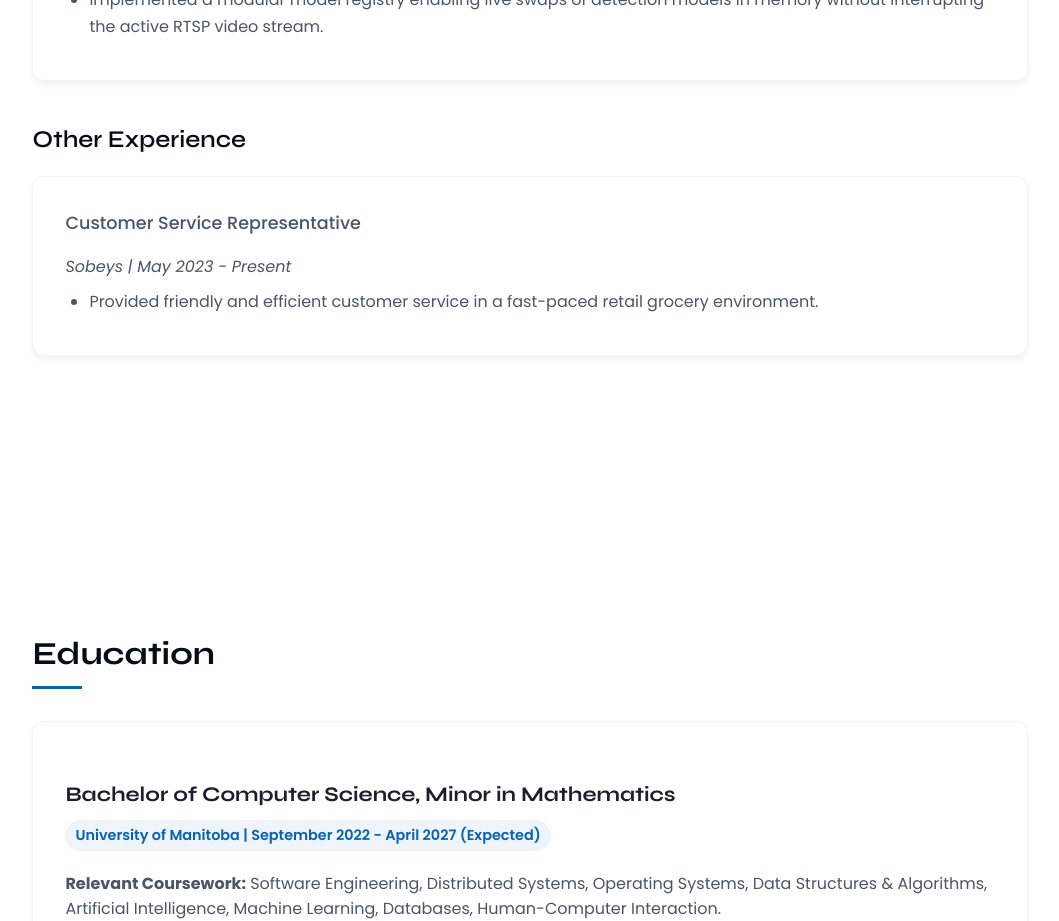
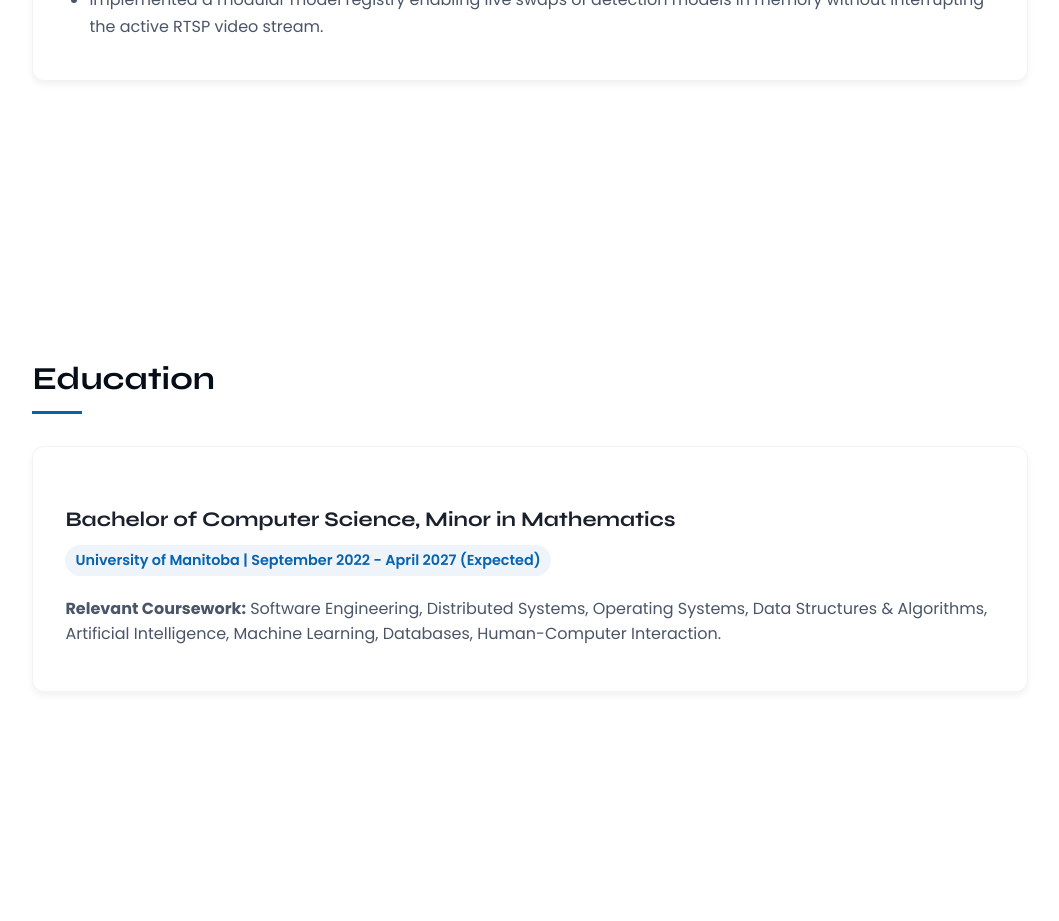
Before and after one commit to subhashyadavon/SubhashYadav, a React (Vite) app: page / in a window 1280 px wide. Shown: the part 2560-3481 px from the top of the page, without its empty margins (150-1209 px from the left). Built offline with nearby package versions, Linux system fonts and the light colour scheme.

Commit message:
Remove customer service experience section

```diff
--- a/src/components/Experience/Experience.jsx
+++ b/src/components/Experience/Experience.jsx
@@ -31,16 +31,6 @@ const Experience = () => {
                 </div>
             </div>
 
-            <div className="experience-category">
-                <h3>Other Experience</h3>
-                <div className="experience-item">
-                    <h4>Customer Service Representative</h4>
-                    <p><em>Sobeys | May 2023 - Present</em></p>
-                    <ul>
-                        <li>Provided friendly and efficient customer service in a fast-paced retail grocery environment.</li>
-                    </ul>
-                </div>
-            </div>
         </section>
     )
 }
```
